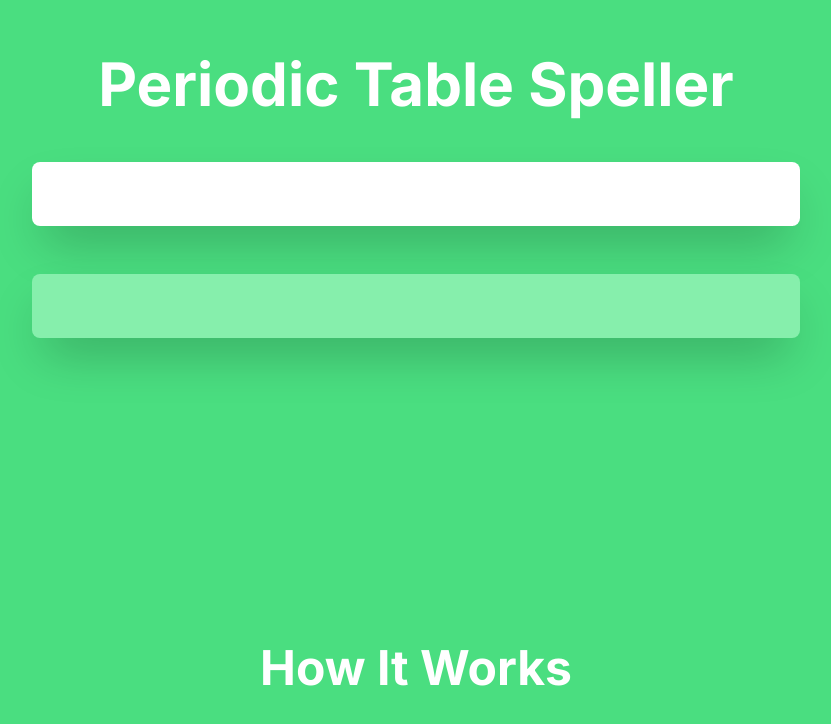
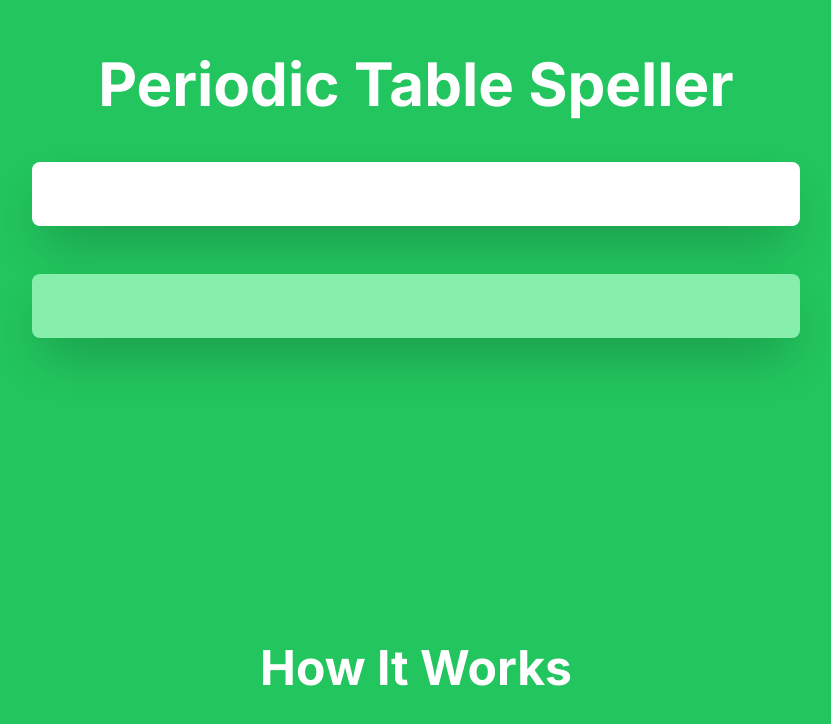
Before and after one commit to LeoLu0602/periodic-table-speller, a Next.js app: page / in a window 1280 px wide. Shown: the part 204-928 px from the top of the page, without its empty margins (224-1055 px from the left). Built offline with nearby package versions, Linux system fonts and the light colour scheme.

Commit message:
fix: adjust background color

```diff
--- a/app/ui/home/Main.tsx
+++ b/app/ui/home/Main.tsx
@@ -3,6 +3,11 @@
 import { useState } from 'react';
 import clsx from 'clsx';
 import { elements } from '@/public/elements';
+
+const PROD_API_URL: string =
+  'https://periodic-table-speller.vercel.app/api/break-sentence-to-elements';
+const DEV_API_URL: string =
+  'http://localhost:3000/api/break-sentence-to-elements';
 
 interface Response {
   isBreakable: Boolean;
@@ -54,12 +59,10 @@ export default function Main() {
   }
 
   async function sendSentence(sentence: string): Promise<Response> {
-    const productionApiUrl: string = `https://periodic-table-speller.vercel.app/api/break-sentence-to-elements?sentence=${encodeURI(sentence)}`;
-    const devApiUrl: string = `http://localhost:3000/api/break-sentence-to-elements?sentence=${encodeURI(sentence)}`;
-    const apiUrl: string = productionApiUrl;
-
     try {
-      const res: globalThis.Response = await fetch(apiUrl);
+      const res: globalThis.Response = await fetch(
+        `${DEV_API_URL}?sentence=${encodeURI(sentence)}`
+      );
       const data: Response = await res.json();
 
       return data;
@@ -96,8 +99,8 @@ export default function Main() {
       className={clsx(
         'flex h-screen w-screen flex-col items-center justify-center gap-12',
         {
-          'bg-green-400': !isSending,
-          'bg-orange-400': isSending,
+          'bg-green-500': !isSending,
+          'bg-orange-500': isSending,
         }
       )}
     >
--- a/app/ui/home/Methodology.tsx
+++ b/app/ui/home/Methodology.tsx
@@ -1,6 +1,6 @@
 export default function Methodology() {
   return (
-    <div className='flex h-screen w-screen justify-center bg-green-400 pt-12'>
+    <div className='flex h-screen w-screen justify-center bg-green-500 pt-12'>
       <h1 className='text-5xl font-bold text-white'>How It Works</h1>
     </div>
   );
```
